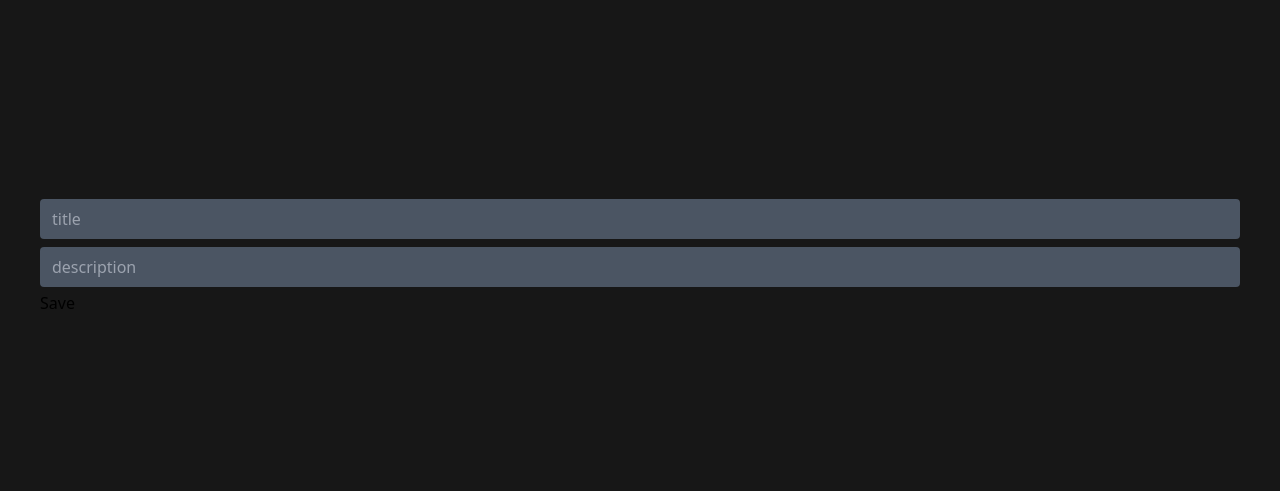
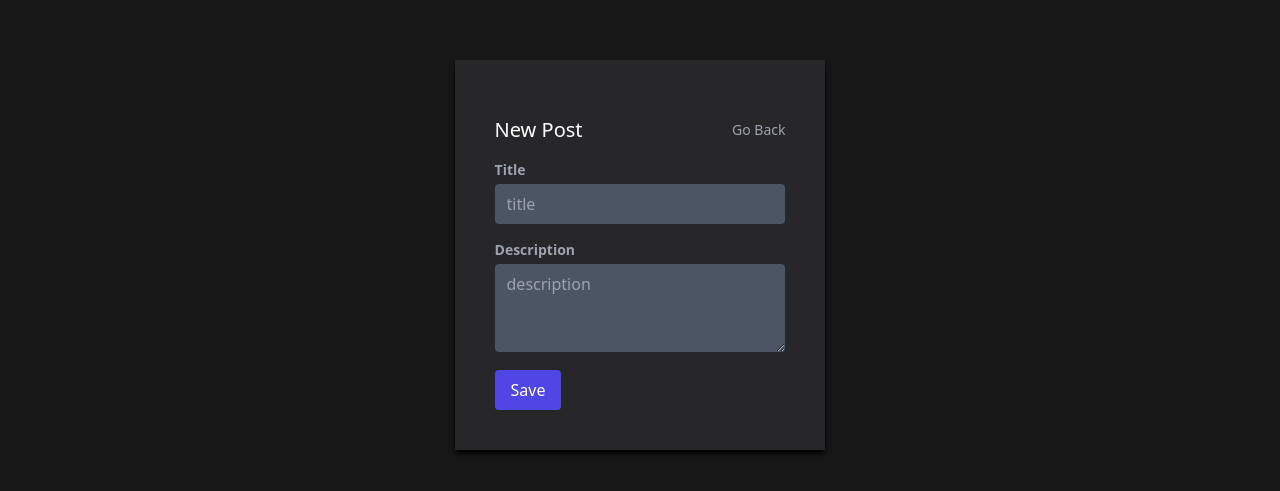
Before and after one commit to Juan-David-Orozco/mern-apicontext-posts, a React (Create React App) app in the folder client/: page /new in a window 1280 px wide. Shown: the part 145-636 px from the top of the page. Built offline with nearby package versions, Linux system fonts and the light colour scheme; no server answers.

Commit message:
configuracion EditPost - modificacion PostForm

```diff
--- a/client/src/App.js
+++ b/client/src/App.js
@@ -11,6 +11,7 @@ export default function App() {
           <Routes>
             <Route path="/" element={<HomePage/>}/>
             <Route path="/new" element={<PostForm/>}/>
+            <Route path="/posts/:id" element={<PostForm/>}/>
             <Route path="*" element={<NotFoundPage/>}/>
           </Routes>
           <Toaster/>
--- a/client/src/api/posts.js
+++ b/client/src/api/posts.js
@@ -11,3 +11,7 @@ export const createPostRequest = async (post) => {
 export const deletePostRequest = async (postId) => {
   return await axios.delete(`/posts/${postId}`)
 }
+
+export const getPostRequest = async (postId) => {
+  return await axios.get(`/posts/${postId}`)
+}
--- a/client/src/components/PostCard.js
+++ b/client/src/components/PostCard.js
@@ -1,7 +1,10 @@
 import { toast } from 'react-hot-toast'
+import { useNavigate } from 'react-router-dom'
 import { usePosts } from '../context/postContext'
 
 export function PostCard({post}) {
+
+  const navigate = useNavigate()
 
   const { deletePost } = usePosts()
 
@@ -39,7 +42,9 @@ export function PostCard({post}) {
 
   return (
     <div className="bg-zinc-800 text-white rounded-sm shadow-md shadow-blue
-    hover:bg-zinc-700 hover:cursor-pointer" >
+    hover:bg-zinc-700 hover:cursor-pointer"
+      onClick={() => navigate(`/posts/${post._id}`)}
+    >
       <div className="px-4 py-7">
         <div className="flex justify-between">
           <h3> {post.title} </h3>
--- a/client/src/context/postContext.js
+++ b/client/src/context/postContext.js
@@ -1,5 +1,5 @@
 import { useState, useEffect, createContext, useContext } from "react"
-import { createPostRequest, getPostsRequests, deletePostRequest } from '../api/posts'
+import { createPostRequest, getPostsRequests, deletePostRequest, getPostRequest } from '../api/posts'
 
 const postContext = createContext()
 
@@ -33,6 +33,12 @@ export const PostProvider = ({children}) => {
     }
   }
 
+  const getPost = async (postId) => {
+    const res = await getPostRequest(postId)
+    console.log(res.data)
+    return res.data
+  }
+
   useEffect(() => {
     getPosts()
   }, [])
@@ -42,7 +48,8 @@ export const PostProvider = ({children}) => {
       posts,
       getPosts,
       createPost,
-      deletePost
+      deletePost,
+      getPost
       //setPosts
     }}>
       {children}
--- a/client/src/pages/HomePage.js
+++ b/client/src/pages/HomePage.js
@@ -16,7 +16,7 @@ export function HomePage() {
 
   return (
     <div>
-      <Link to="/new">Crear Nuevo Post</Link>
+      <Link className='text-white' to="/new">Crear Nuevo Post</Link>
       <div className='grid grid-cols-3 gap-2'>
         {
           posts.map((post) => (
--- a/client/src/pages/PostForm.js
+++ b/client/src/pages/PostForm.js
@@ -1,22 +1,46 @@
 import { Formik, Form, Field, ErrorMessage } from 'formik'
 import * as Yup from 'yup'
 import { usePosts } from '../context/postContext'
-import { useNavigate } from 'react-router-dom'
+import { useNavigate, useParams, Link } from 'react-router-dom'
+import { useEffect, useState } from 'react'
 
 
 export function PostForm() {
 
-  const { createPost } = usePosts()
+  const { createPost, getPost } = usePosts()
 
   const navigate = useNavigate()
 
+  const params = useParams()
+
+  const [post, setPost] = useState({
+    title:'',
+    description: ''
+  })
+
+  useEffect(() => {
+    (async () => { //Funcion inmediata/ invocada
+      if(params.id){
+        console.log(params)
+        const data = await getPost(params.id)
+        console.log(data)
+        setPost(data)
+      }
+    })();
+  }, [])
+
   return (
-    <div>
+    <div className='text-white flex items-center justify-center'>
+      <div className='bg-zinc-800 p-10 shadow-md shadow-black'>
+        <header className='flex justify-between items-center text-white py-4'>
+          <h3 className='text-xl' >New Post</h3>
+          <Link to="/" className='text-gray-400 text-sm hover:text-gray-300'>
+            Go Back
+          </Link>
+        </header>
         <Formik
-        initialValues={{ //Corresponde al estado inicial
-          title: '',
-          description: ''
-        }}
+          //Corresponde al estado inicial
+          initialValues={post}
           validationSchema={Yup.object({
             title: Yup.string().required("Titulo requerido"),
             description: Yup.string().required("Descripcion requerida")
@@ -25,21 +49,41 @@ export function PostForm() {
             await createPost(values)
             navigate('/')
           }}
+          enableReinitialize
         >
           {({ handleSubmit }) => ( // Se coloca dentro de una ejecucion de funcion
             <Form onSubmit={handleSubmit}>
+              <label
+                htmlFor='title'
+                className='text-sm block font-bold text-gray-400'
+              >
+                Title
+              </label>
               <Field name='title' placeholder='title'
-              className='my-1 px-3 py-2 focus:outline-none rounded bg-gray-600 w-full'
+                className='my-1 px-3 py-2 focus:outline-none rounded bg-gray-600 w-full mb-4'
               />
               <ErrorMessage component="p" className='text-red-400 text-sm' name='title' />
-            <Field name='description' placeholder='description'
+              <label
+                htmlFor='descripction'
+                className='text-sm block font-bold text-gray-400'
+              >
+                Description
+              </label>
+              <Field component="textarea" name='description' placeholder='description' rows={3}
                 className='my-1 px-3 py-2 focus:outline-none rounded bg-gray-600 w-full'
               />
               <ErrorMessage component="p" className='text-red-400 text-sm' name='description' />
-            <button type="submit">Save</button>
+              <button
+                type="submit"
+                className='bg-indigo-600 hover:bg-indigo-400 px-4 py-2
+                rounded mt-2 focus:outline-none disabled:bg-indigo-300 '
+              >
+                Save
+              </button>
             </Form>
           )}
         </Formik>
       </div>
+    </div>
   )
 }
```
Lines whose indentation alone changed are shown as unchanged.
